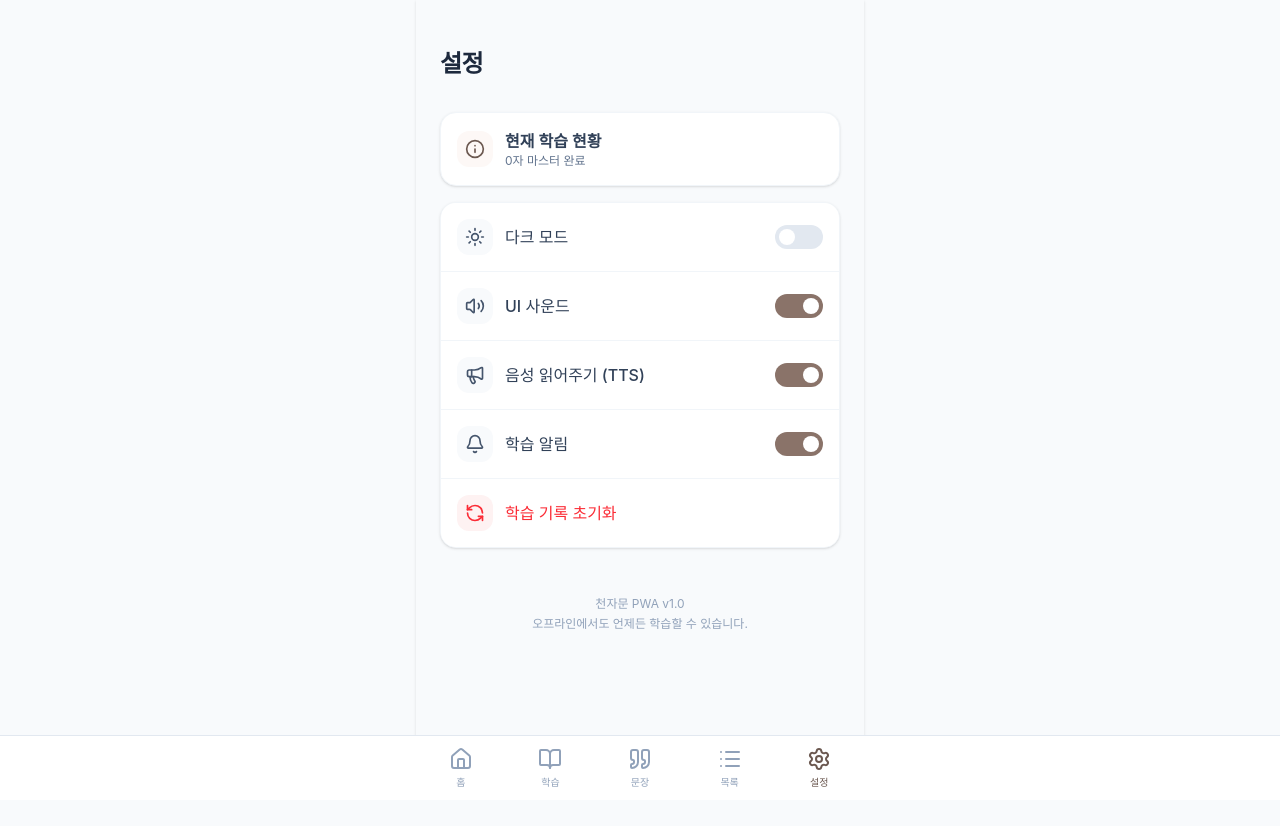
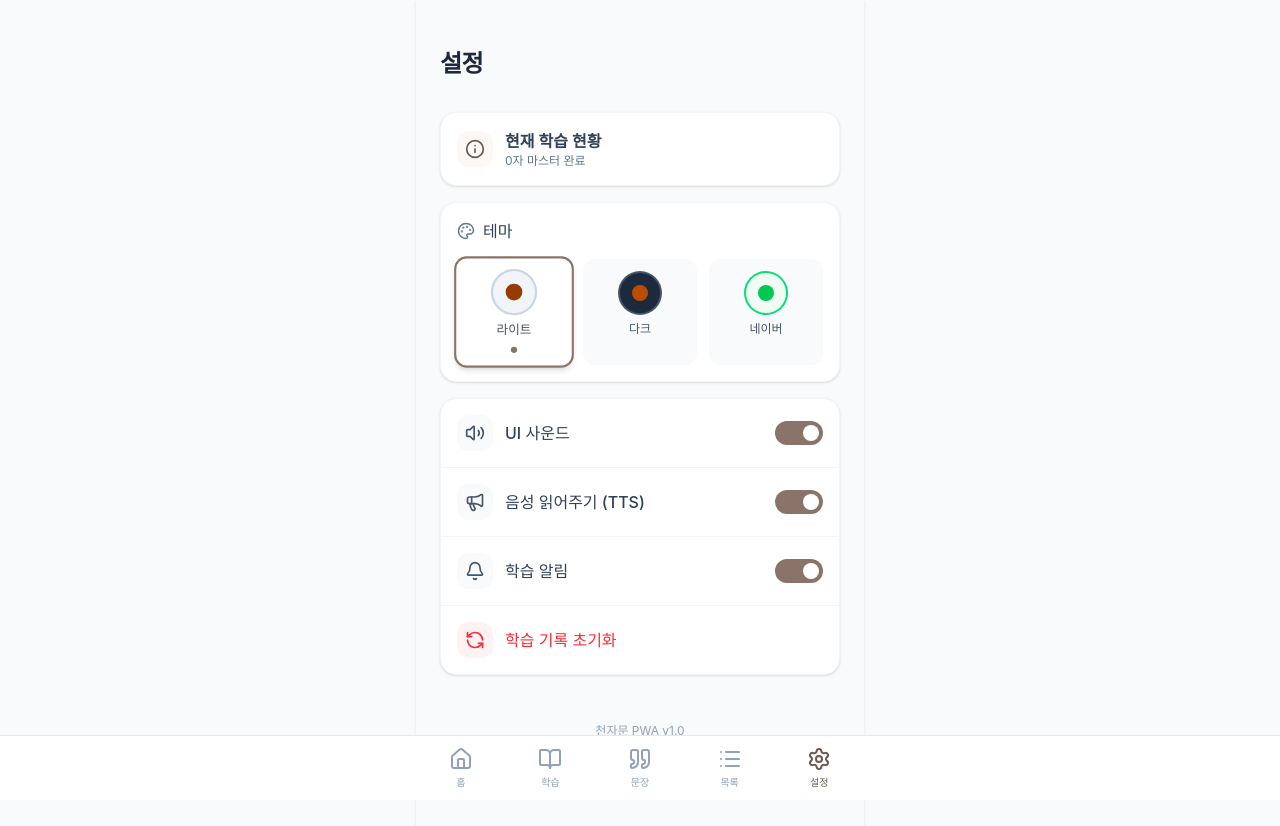
Before and after one commit to iloveadi/1000, a React (Vite) app: page /settings in a window 1280 px wide. Shown: the top 826 px of the page. Before the commit the page ends 800 px from the top, so only its background shows below. Built offline with nearby package versions, Linux system fonts and the light colour scheme; a web font is replaced by a local one.

Commit message:
Add Naver green theme as third theme option

```diff
--- a/src/App.jsx
+++ b/src/App.jsx
@@ -13,15 +13,14 @@ import Settings from './pages/Settings';
 import useAppStore from './store/useAppStore';
 
 function App() {
-  const { darkMode } = useAppStore();
+  const { theme } = useAppStore();
 
   useEffect(() => {
-    if (darkMode) {
-      document.documentElement.classList.add('dark');
-    } else {
-      document.documentElement.classList.remove('dark');
-    }
-  }, [darkMode]);
+    const el = document.documentElement;
+    el.classList.remove('dark', 'naver');
+    if (theme === 'dark') el.classList.add('dark');
+    if (theme === 'naver') el.classList.add('naver');
+  }, [theme]);
 
   return (
     <BrowserRouter>
--- a/src/pages/Settings.jsx
+++ b/src/pages/Settings.jsx
@@ -1,8 +1,8 @@
-import { RefreshCcw, Moon, Sun, Info, Volume2, VolumeX, Megaphone, MicOff, Bell, BellOff } from 'lucide-react';
+import { RefreshCcw, Info, Volume2, VolumeX, Megaphone, MicOff, Bell, BellOff, Palette } from 'lucide-react';
 import useAppStore from '../store/useAppStore';
 
 export default function Settings() {
-    const { darkMode, toggleDarkMode, resetProgress, learnedHanjaIds, soundEnabled, toggleSound, ttsEnabled, toggleTts, notificationsEnabled, toggleNotifications } = useAppStore();
+    const { theme, setTheme, resetProgress, learnedHanjaIds, soundEnabled, toggleSound, ttsEnabled, toggleTts, notificationsEnabled, toggleNotifications } = useAppStore();
 
     const handleReset = () => {
         if (window.confirm("정말 모든 학습 기록을 초기화하시겠습니까? (이 작업은 되돌릴 수 없습니다.)")) {
@@ -25,54 +25,71 @@ export default function Settings() {
         }
     };
 
+    const themes = [
+        { id: 'light', label: '라이트', bg: 'bg-slate-100', accent: 'bg-amber-800', ring: 'ring-slate-300' },
+        { id: 'dark', label: '다크', bg: 'bg-slate-800', accent: 'bg-amber-700', ring: 'ring-slate-600' },
+        { id: 'naver', label: '네이버', bg: 'bg-green-50', accent: 'bg-green-500', ring: 'ring-green-400' },
+    ];
+
     return (
-        <div className="px-6 pt-12 pb-24 h-full bg-slate-50 dark:bg-slate-900 transition-colors duration-300 overflow-y-auto">
+        <div className="px-6 pt-12 pb-24 h-full bg-slate-50 dark:bg-slate-900 naver:bg-green-50 transition-colors duration-300 overflow-y-auto">
             <header className="mb-8">
-                <h1 className="text-2xl font-bold text-slate-800 dark:text-slate-100 tracking-tight">설정</h1>
+                <h1 className="text-2xl font-bold text-slate-800 dark:text-slate-100 naver:text-green-900 tracking-tight">설정</h1>
             </header>
 
             <div className="space-y-4">
 
                 {/* Progress Info */}
-                <section className="bg-white dark:bg-slate-800 p-4 rounded-2xl shadow-sm border border-slate-100 dark:border-slate-700 flex items-center justify-between transition-colors">
+                <section className="bg-white dark:bg-slate-800 naver:bg-white p-4 rounded-2xl shadow-sm border border-slate-100 dark:border-slate-700 naver:border-green-200 flex items-center justify-between transition-colors">
                     <div className="flex items-center gap-3">
-                        <div className="bg-primary-50 dark:bg-primary-900/40 p-2 rounded-xl">
-                            <Info className="text-primary-600 dark:text-primary-400" size={20} />
+                        <div className="bg-primary-50 dark:bg-primary-900/40 naver:bg-green-100 p-2 rounded-xl">
+                            <Info className="text-primary-600 dark:text-primary-400 naver:text-green-600" size={20} />
                         </div>
                         <div>
-                            <h2 className="text-slate-700 dark:text-slate-200 font-semibold">현재 학습 현황</h2>
-                            <p className="text-xs text-slate-500 dark:text-slate-400">{learnedHanjaIds.length}자 마스터 완료</p>
+                            <h2 className="text-slate-700 dark:text-slate-200 naver:text-green-900 font-semibold">현재 학습 현황</h2>
+                            <p className="text-xs text-slate-500 dark:text-slate-400 naver:text-green-700">{learnedHanjaIds.length}자 마스터 완료</p>
                         </div>
                     </div>
                 </section>
 
-                {/* Preferences */}
-                <div className="bg-white dark:bg-slate-800 rounded-2xl shadow-sm border border-slate-100 dark:border-slate-700 overflow-hidden divide-y divide-slate-100 dark:divide-slate-700 transition-colors">
+                {/* Theme Selector */}
+                <div className="bg-white dark:bg-slate-800 naver:bg-white p-4 rounded-2xl shadow-sm border border-slate-100 dark:border-slate-700 naver:border-green-200 transition-colors">
+                    <div className="flex items-center gap-2 mb-4">
+                        <Palette size={18} className="text-slate-500 dark:text-slate-400 naver:text-green-600" />
+                        <span className="text-slate-700 dark:text-slate-200 naver:text-green-900 font-medium">테마</span>
+                    </div>
+                    <div className="grid grid-cols-3 gap-3">
+                        {themes.map(t => (
+                            <button
+                                key={t.id}
+                                onClick={() => setTheme(t.id)}
+                                className={`flex flex-col items-center gap-2 p-3 rounded-xl border-2 transition-all ${theme === t.id
+                                        ? 'border-primary-500 shadow-md scale-105'
+                                        : 'border-transparent bg-slate-50 dark:bg-slate-700 naver:bg-green-50'
+                                    }`}
+                            >
+                                <div className={`w-10 h-10 rounded-full ${t.bg} flex items-center justify-center ring-2 ${t.ring}`}>
+                                    <div className={`w-4 h-4 rounded-full ${t.accent}`} />
+                                </div>
+                                <span className="text-xs font-medium text-slate-600 dark:text-slate-300 naver:text-green-800">{t.label}</span>
+                                {theme === t.id && <div className="w-1.5 h-1.5 rounded-full bg-primary-500" />}
+                            </button>
+                        ))}
+                    </div>
+                </div>
 
-                    <button
-                        onClick={toggleDarkMode}
-                        className="w-full flex items-center justify-between p-4 bg-white dark:bg-slate-800 active:bg-slate-50 dark:active:bg-slate-700 transition-colors"
-                    >
-                        <div className="flex items-center gap-3">
-                            <div className="bg-slate-50 dark:bg-slate-700 p-2 rounded-xl transition-colors">
-                                {darkMode ? <Moon className="text-slate-600 dark:text-slate-300" size={20} /> : <Sun className="text-slate-600 dark:text-slate-300" size={20} />}
-                            </div>
-                            <span className="text-slate-700 dark:text-slate-200 font-medium">다크 모드</span>
-                        </div>
-                        <div className={`w-12 h-6 rounded-full transition-colors relative ${darkMode ? 'bg-primary-500' : 'bg-slate-200 dark:bg-slate-600'}`}>
-                            <div className={`absolute top-1 left-1 w-4 h-4 rounded-full bg-white transition-transform ${darkMode ? 'translate-x-6' : ''}`} />
-                        </div>
-                    </button>
+                {/* Other Preferences */}
+                <div className="bg-white dark:bg-slate-800 naver:bg-white rounded-2xl shadow-sm border border-slate-100 dark:border-slate-700 naver:border-green-200 overflow-hidden divide-y divide-slate-100 dark:divide-slate-700 transition-colors">
 
                     <button
                         onClick={toggleSound}
-                        className="w-full flex items-center justify-between p-4 bg-white dark:bg-slate-800 active:bg-slate-50 dark:active:bg-slate-700 transition-colors"
+                        className="w-full flex items-center justify-between p-4 active:bg-slate-50 dark:active:bg-slate-700 transition-colors"
                     >
                         <div className="flex items-center gap-3">
                             <div className="bg-slate-50 dark:bg-slate-700 p-2 rounded-xl transition-colors">
                                 {soundEnabled ? <Volume2 className="text-slate-600 dark:text-slate-300" size={20} /> : <VolumeX className="text-slate-600 dark:text-slate-300" size={20} />}
                             </div>
-                            <span className="text-slate-700 dark:text-slate-200 font-medium">UI 사운드</span>
+                            <span className="text-slate-700 dark:text-slate-200 naver:text-green-900 font-medium">UI 사운드</span>
                         </div>
                         <div className={`w-12 h-6 rounded-full transition-colors relative ${soundEnabled ? 'bg-primary-500' : 'bg-slate-200 dark:bg-slate-600'}`}>
                             <div className={`absolute top-1 left-1 w-4 h-4 rounded-full bg-white transition-transform ${soundEnabled ? 'translate-x-6' : ''}`} />
@@ -81,13 +98,13 @@ export default function Settings() {
 
                     <button
                         onClick={toggleTts}
-                        className="w-full flex items-center justify-between p-4 bg-white dark:bg-slate-800 active:bg-slate-50 dark:active:bg-slate-700 transition-colors"
+                        className="w-full flex items-center justify-between p-4 active:bg-slate-50 dark:active:bg-slate-700 transition-colors"
                     >
                         <div className="flex items-center gap-3">
                             <div className="bg-slate-50 dark:bg-slate-700 p-2 rounded-xl transition-colors">
                                 {ttsEnabled ? <Megaphone className="text-slate-600 dark:text-slate-300" size={20} /> : <MicOff className="text-slate-600 dark:text-slate-300" size={20} />}
                             </div>
-                            <span className="text-slate-700 dark:text-slate-200 font-medium">음성 읽어주기 (TTS)</span>
+                            <span className="text-slate-700 dark:text-slate-200 naver:text-green-900 font-medium">음성 읽어주기 (TTS)</span>
                         </div>
                         <div className={`w-12 h-6 rounded-full transition-colors relative ${ttsEnabled ? 'bg-primary-500' : 'bg-slate-200 dark:bg-slate-600'}`}>
                             <div className={`absolute top-1 left-1 w-4 h-4 rounded-full bg-white transition-transform ${ttsEnabled ? 'translate-x-6' : ''}`} />
@@ -96,13 +113,13 @@ export default function Settings() {
 
                     <button
                         onClick={handleNotificationToggle}
-                        className="w-full flex items-center justify-between p-4 bg-white dark:bg-slate-800 active:bg-slate-50 dark:active:bg-slate-700 transition-colors"
+                        className="w-full flex items-center justify-between p-4 active:bg-slate-50 dark:active:bg-slate-700 transition-colors"
                     >
                         <div className="flex items-center gap-3">
                             <div className="bg-slate-50 dark:bg-slate-700 p-2 rounded-xl transition-colors">
                                 {notificationsEnabled ? <Bell className="text-slate-600 dark:text-slate-300" size={20} /> : <BellOff className="text-slate-600 dark:text-slate-300" size={20} />}
                             </div>
-                            <span className="text-slate-700 dark:text-slate-200 font-medium">학습 알림</span>
+                            <span className="text-slate-700 dark:text-slate-200 naver:text-green-900 font-medium">학습 알림</span>
                         </div>
                         <div className={`w-12 h-6 rounded-full transition-colors relative ${notificationsEnabled ? 'bg-primary-500' : 'bg-slate-200 dark:bg-slate-600'}`}>
                             <div className={`absolute top-1 left-1 w-4 h-4 rounded-full bg-white transition-transform ${notificationsEnabled ? 'translate-x-6' : ''}`} />
@@ -111,7 +128,7 @@ export default function Settings() {
 
                     <button
                         onClick={handleReset}
-                        className="w-full flex items-center justify-between p-4 bg-white dark:bg-slate-800 active:bg-slate-50 dark:active:bg-slate-700 transition-colors"
+                        className="w-full flex items-center justify-between p-4 active:bg-slate-50 dark:active:bg-slate-700 transition-colors"
                     >
                         <div className="flex items-center gap-3">
                             <div className="bg-red-50 dark:bg-red-900/30 p-2 rounded-xl">
@@ -130,6 +147,6 @@ export default function Settings() {
                 <p className="mt-1">오프라인에서도 언제든 학습할 수 있습니다.</p>
             </div>
 
-        </div>
+        </div >
     );
 }
--- a/src/store/useAppStore.js
+++ b/src/store/useAppStore.js
@@ -10,6 +10,7 @@ const useAppStore = create(
             learnedHanjaTimestamps: {}, // SRS tracking: { [id]: timestamp }
             favorites: [], // Bookmarked hanja IDs
             darkMode: false,
+            theme: 'light', // 'light' | 'dark' | 'naver'
             soundEnabled: true,
             ttsEnabled: true,
             currentHanjaId: 1,
@@ -107,9 +108,12 @@ const useAppStore = create(
                 })),
 
             toggleDarkMode: () =>
-                set((state) => ({
-                    darkMode: !state.darkMode,
-                })),
+                set((state) => {
+                    const next = state.theme === 'dark' ? 'light' : 'dark';
+                    return { darkMode: next === 'dark', theme: next };
+                }),
+
+            setTheme: (theme) => set({ theme, darkMode: theme === 'dark' }),
 
             toggleSound: () =>
                 set((state) => ({
```
Also changed, not shown: src/index.css (+16 -0 lines).
